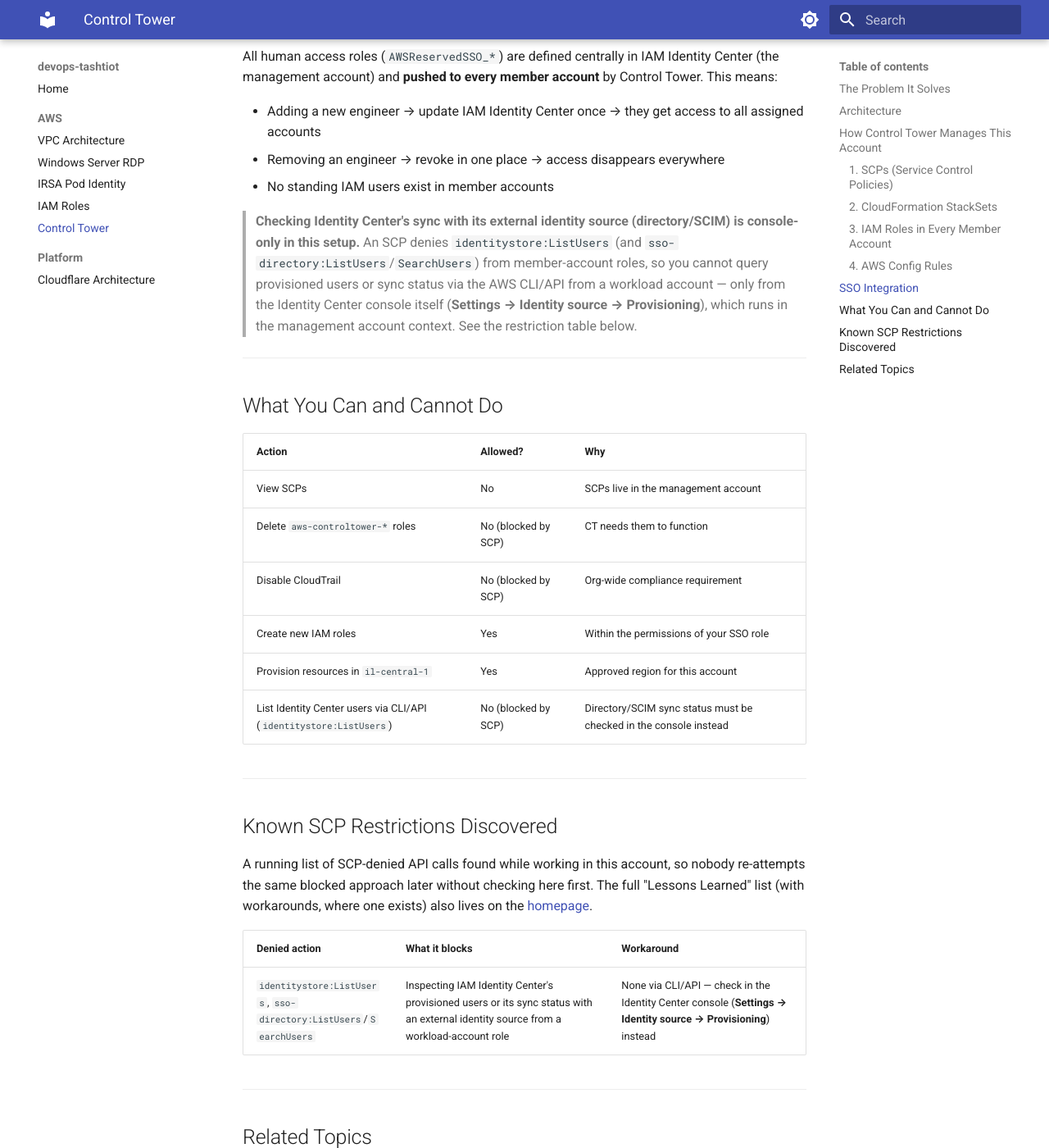
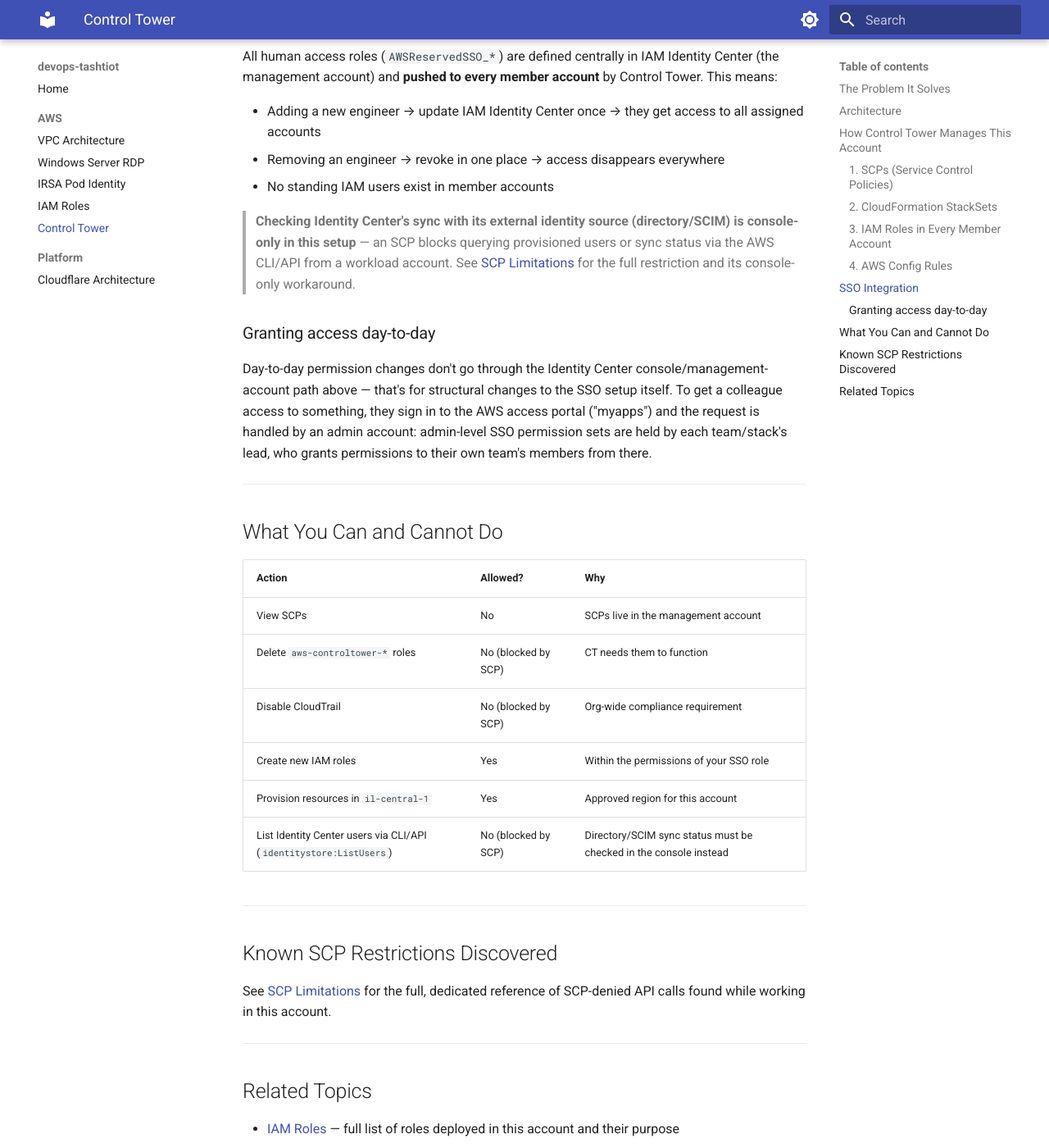
Before and after one commit to devops-tashtiot/devops-tashtiot.github.io, an MkDocs documentation site: the page built from docs-src/aws/control-tower.md, in a window 1280 px wide and 1400 px high, scrolled down 2250 px. Shown: the whole window at 82% size. Built offline with MkDocs 1.6.1 and Material for MkDocs 9.7.7, drawn with Linux system fonts in a browser that asks for light colours; some of the changed text lies outside the part shown.

Commit message:
docs: add day-to-day access-granting workflow, move SCP table to dedicated page

```diff
--- a/docs-src/aws/control-tower.md
+++ b/docs-src/aws/control-tower.md
@@ -84,11 +84,17 @@
 - No standing IAM users exist in member accounts
 
 > **Checking Identity Center's sync with its external identity source (directory/SCIM) is
-> console-only in this setup.** An SCP denies `identitystore:ListUsers` (and
-> `sso-directory:ListUsers`/`SearchUsers`) from member-account roles, so you cannot query
-> provisioned users or sync status via the AWS CLI/API from a workload account — only from
-> the Identity Center console itself (**Settings → Identity source → Provisioning**), which
-> runs in the management account context. See the restriction table below.
+> console-only in this setup** — an SCP blocks querying provisioned users or sync status via
+> the AWS CLI/API from a workload account. See [SCP Limitations](scp-limitations.md) for the
+> full restriction and its console-only workaround.
+
+### Granting access day-to-day
+
+Day-to-day permission changes don't go through the Identity Center console/management-account
+path above — that's for structural changes to the SSO setup itself. To get a colleague access
+to something, they sign in to the AWS access portal ("myapps") and the request is handled by an
+admin account: admin-level SSO permission sets are held by each team/stack's lead, who grants
+permissions to their own team's members from there.
 
 ---
 
@@ -107,13 +113,8 @@
 
 ## Known SCP Restrictions Discovered
 
-A running list of SCP-denied API calls found while working in this account, so nobody re-attempts
-the same blocked approach later without checking here first. The full "Lessons Learned" list
-(with workarounds, where one exists) also lives on the [homepage](https://devops-tashtiot.github.io/).
-
-| Denied action | What it blocks | Workaround |
-|---|---|---|
-| `identitystore:ListUsers`, `sso-directory:ListUsers`/`SearchUsers` | Inspecting IAM Identity Center's provisioned users or its sync status with an external identity source from a workload-account role | None via CLI/API — check in the Identity Center console (**Settings → Identity source → Provisioning**) instead |
+See [SCP Limitations](scp-limitations.md) for the full, dedicated reference of SCP-denied API
+calls found while working in this account.
 
 ---
 
@@ -121,3 +122,4 @@
 
 - [IAM Roles](iam-roles.md) — full list of roles deployed in this account and their purpose
 - [VPC Architecture](vpc-architecture.md) — network guardrails enforced at the hub level
+- [SCP Limitations](scp-limitations.md) — every SCP restriction discovered in this account
```
